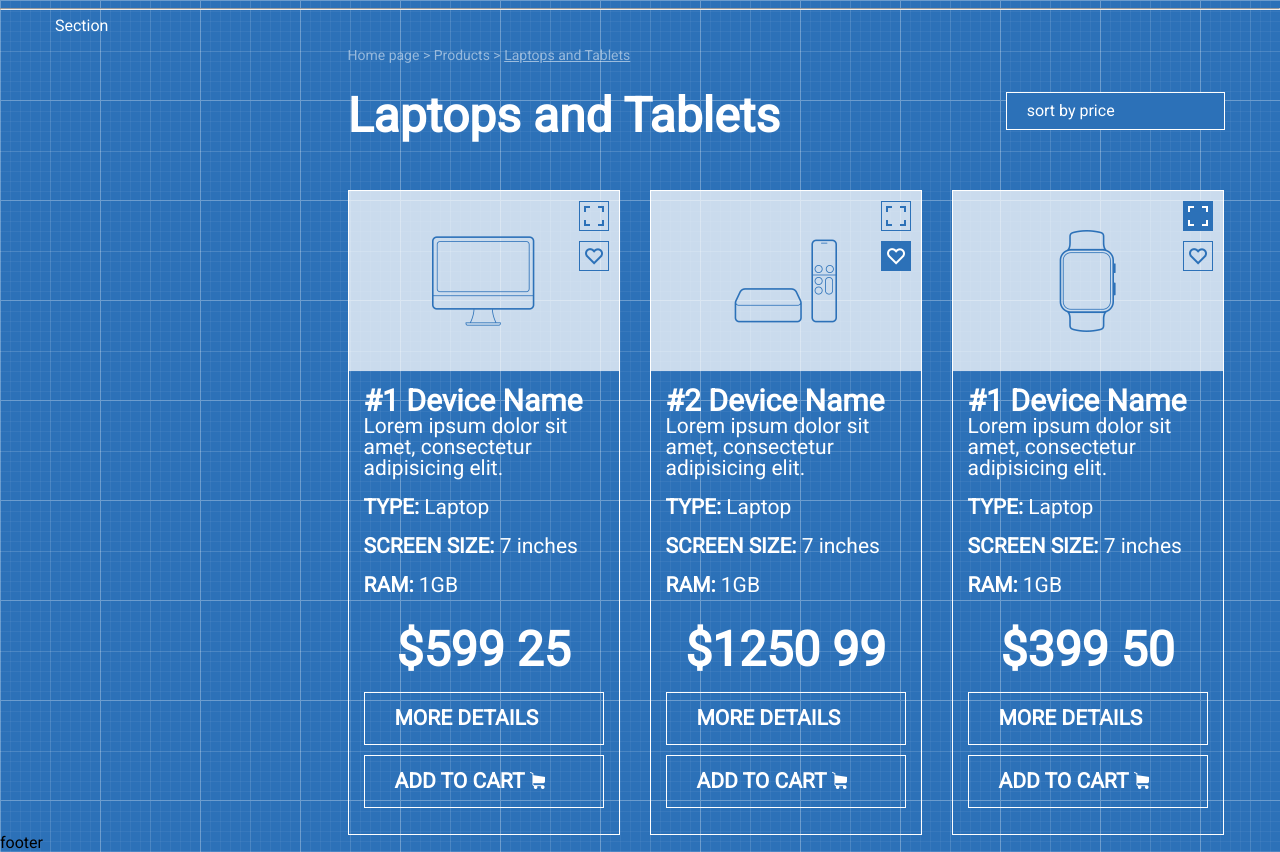
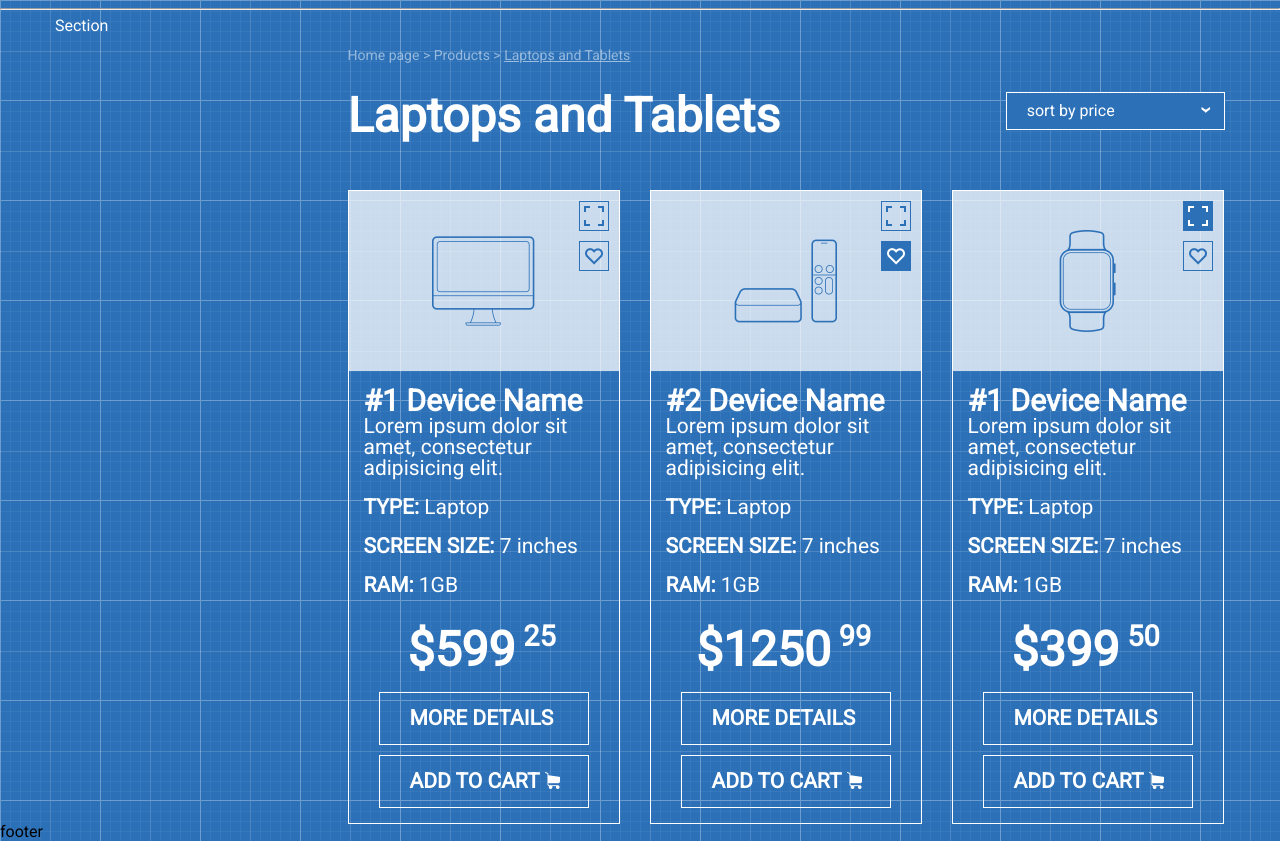
Before and after one commit to DianaTeper/DianaTeper.github.io, a plain HTML site: page index.html in a window 1280 px wide. Shown: the part 100-952 px from the top of the page. Drawn offline with Linux system fonts and the light colour scheme.

Commit message:
sup, sort symbol

```diff
--- a/index.html
+++ b/index.html
@@ -74,7 +74,7 @@
 			<h1 class="col-md-9">Laptops and Tablets</h1>
 			<div class="sort-menu col-md-3">
 
-				<div class="sort">sort by price</div>
+				<div class="sort">sort by price<span class="drop-down-symbol">&#8250</span></div>
 				<div class="hide-sort-menu">
 					<div><a href="">sort by name</a></div>
 					<div><a href="">sort by date</a></div>
@@ -116,7 +116,7 @@
 					</div>
 				<div class="main-content">
 					<h2>#2 Device Name</h2>
-					<p>Lorem ipsum dolor sit amet, consectetur adipisicing elit.</p>
+					<p class="p-text">Lorem ipsum dolor sit amet, consectetur adipisicing elit.</p>
 					<p><span class="bold text-upper">Type: </span>Laptop</p>
 					<p><span class="bold text-upper">Screen size: </span>7 inches</p>
 					<p><span class="bold text-upper">Ram: </span>1GB</p>
--- a/style.css
+++ b/style.css
@@ -237,8 +237,8 @@ h1{
 .main-content p{
 	margin-bottom: 18px;
 }
+
 h2{
-	margin-top: 10px;
 	font-size: 30px;
 }
 .price{
@@ -260,7 +260,12 @@ h2{
 	background: url(images/basket1.png) no-repeat;
 	background-position: 165px 16px;
 	margin-bottom: 26px;
+	width: 210px;
 
+}
+.detail, .button{
+	width: 210px;
+	margin: 0 auto;
 }
 .text-upper{
 	text-transform: uppercase;
@@ -277,8 +282,6 @@ h2{
 	position: absolute;
 	width: 100%;
 	z-index: 10;
-
-
 }
 .sort-menu:hover .hide-sort-menu{
 	display: block;
@@ -292,5 +295,15 @@ h2{
 	position: relative;
 }
 .sort-menu, .hide-sort-menu>div{
-		background-color: #2c71b8;
+	background-color: #2c71b8;
 }
+.sort .drop-down-symbol{
+	top: 79px;
+	right: -55px;
+}
+sup {
+	font-size: 60%;
+    position: relative;
+  	top: -20px;
+  	left: -4px;
+}
```
